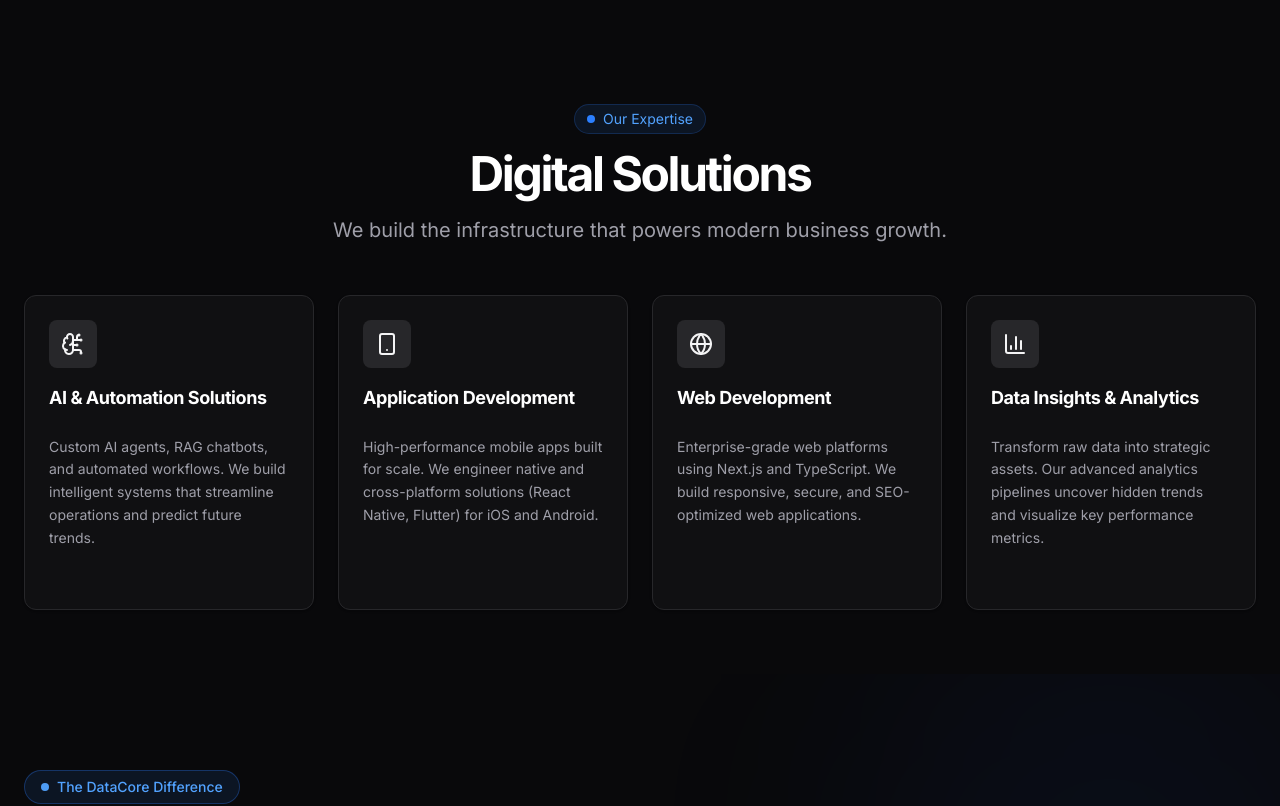
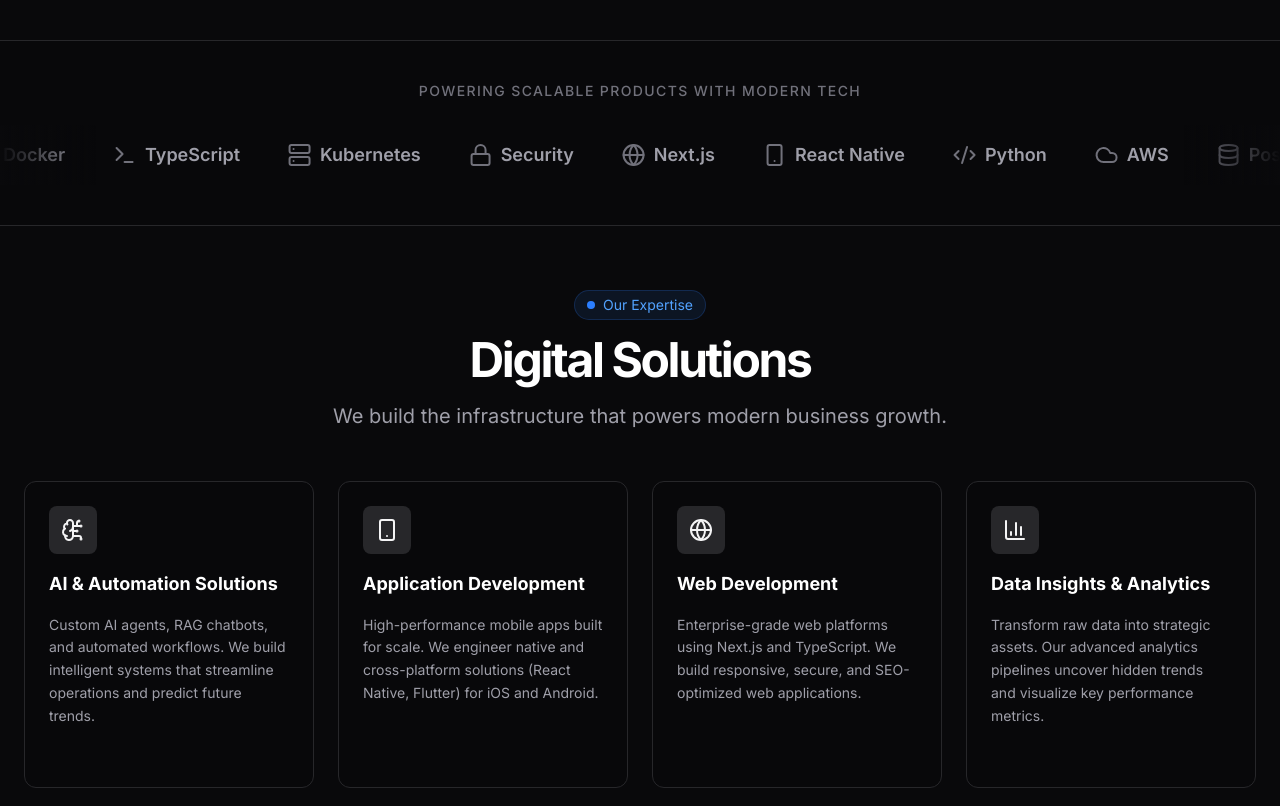
Before and after one commit to Devkolsawala/datacore-mvp, a Next.js app: page / in a window 1280 px wide. Shown: the part 680-1486 px from the top of the page. Built offline with nearby package versions, Linux system fonts and the light colour scheme.

Commit message:
New Changes

```diff
--- a/app/globals.css
+++ b/app/globals.css
@@ -84,3 +84,23 @@
     @apply bg-background text-foreground;
   }
 }
+
+@keyframes marquee {
+  0% {
+    transform: translateX(0);
+  }
+  100% {
+    transform: translateX(-100%); /* Moves left by 50% or 100% depending on duplicate width */
+  }
+}
+
+.animate-marquee {
+  display: flex;
+  width: max-content;
+  animation: marquee 30s linear infinite;
+}
+
+/* Pause animation on hover for better UX */
+.animate-marquee:hover {
+  animation-play-state: paused;
+}
--- a/app/page.tsx
+++ b/app/page.tsx
@@ -1,4 +1,5 @@
 import { Hero } from "@/components/sections/hero"
+import { TechMarquee } from "@/components/ui/tech-marquee"
 import { Services } from "@/components/sections/services"
 import { About } from "@/components/sections/about"
 import { Metrics } from "@/components/sections/metrics"
@@ -9,6 +10,7 @@ export default function Home() {
   return (
     <main className="flex min-h-screen flex-col bg-zinc-950">
       <Hero />
+      <TechMarquee />
       <Services />
       <About />
       <Metrics />
--- a/components/sections/services.tsx
+++ b/components/sections/services.tsx
@@ -1,6 +1,6 @@
-"use client" // Added use client to handle scroll
+"use client"
 
-import { Card, CardContent, CardHeader, CardTitle } from "@/components/ui/card"
+import { SpotlightCard } from "@/components/ui/spotlight-card" // 1. Import SpotlightCard
 import { Smartphone, Globe, BarChart3, ArrowRight, BrainCircuit } from "lucide-react"
 
 const services = [
@@ -35,9 +35,11 @@ export function Services() {
   };
 
   return (
-    // Reduced padding: py-24 -> py-16
+    // Preserved your padding (py-16) and background
     <section id="services" className="py-16 bg-zinc-950">
       <div className="container px-4 md:px-6 mx-auto">
+
+        {/* Header Section (Unchanged) */}
         <div className="flex flex-col items-center justify-center space-y-4 text-center mb-12">
           <div className="inline-flex items-center rounded-full border border-blue-500/20 bg-blue-500/10 px-3 py-1 text-sm text-blue-400">
             <span className="flex h-2 w-2 rounded-full bg-blue-500 mr-2"></span>
@@ -51,30 +53,41 @@ export function Services() {
           </p>
         </div>
 
+        {/* Grid (Preserved lg:grid-cols-4) */}
         <div className="grid grid-cols-1 md:grid-cols-2 lg:grid-cols-4 gap-6">
           {services.map((service, index) => (
-            <Card
+            <SpotlightCard
               key={index}
-              className="group relative border-zinc-800 bg-zinc-900/50 hover:bg-zinc-900 hover:border-zinc-700 transition-all duration-300 cursor-pointer"
+              // 2. Added 'group' to enable hover effects, kept your cursor-pointer
+              className="group p-6 h-full flex flex-col justify-between cursor-pointer"
+              // 3. Re-attached your scroll function
               onClick={scrollToContact}
             >
-              <CardHeader>
+              {/* Header Area */}
+              <div className="mb-4">
+                {/* Icon Box with your specific hover colors */}
                 <div className="mb-4 inline-flex h-12 w-12 items-center justify-center rounded-lg bg-zinc-800 group-hover:bg-blue-600 transition-colors duration-300">
                   <service.icon className="h-6 w-6 text-zinc-100" />
                 </div>
-                <CardTitle className="text-lg font-bold text-white group-hover:text-blue-400 transition-colors">
+
+                {/* Title */}
+                <h3 className="text-lg font-bold text-white group-hover:text-blue-400 transition-colors">
                   {service.title}
-                </CardTitle>
-              </CardHeader>
-              <CardContent>
+                </h3>
+              </div>
+
+              {/* Content Area */}
+              <div>
                 <p className="text-zinc-400 text-sm leading-relaxed mb-4 min-h-[80px]">
                   {service.description}
                 </p>
+
+                {/* Learn More Link with your animation */}
                 <div className="flex items-center text-sm font-medium text-blue-500 opacity-0 -translate-x-2 group-hover:opacity-100 group-hover:translate-x-0 transition-all duration-300">
                   Learn more <ArrowRight className="ml-1 h-4 w-4" />
                 </div>
-              </CardContent>
-            </Card>
+              </div>
+            </SpotlightCard>
           ))}
         </div>
       </div>
--- /dev/null
+++ b/components/ui/spotlight-card.tsx
@@ -0,0 +1,70 @@
+"use client"
+
+import React, { useRef, useState, MouseEvent } from "react"
+
+interface SpotlightCardProps extends React.HTMLAttributes<HTMLDivElement> {
+  children: React.ReactNode
+  className?: string
+  spotlightColor?: string
+}
+
+export function SpotlightCard({
+  children,
+  className = "",
+  spotlightColor = "rgba(255, 255, 255, 0.25)", // Default white glow
+  ...props
+}: SpotlightCardProps) {
+  const divRef = useRef<HTMLDivElement>(null)
+  const [position, setPosition] = useState({ x: 0, y: 0 })
+  const [opacity, setOpacity] = useState(0)
+
+  const handleMouseMove = (e: MouseEvent<HTMLDivElement>) => {
+    if (!divRef.current) return
+
+    const div = divRef.current
+    const rect = div.getBoundingClientRect()
+
+    setPosition({ x: e.clientX - rect.left, y: e.clientY - rect.top })
+  }
+
+  const handleFocus = () => {
+    setOpacity(1)
+  }
+
+  const handleBlur = () => {
+    setOpacity(0)
+  }
+
+  const handleMouseEnter = () => {
+    setOpacity(1)
+  }
+
+  const handleMouseLeave = () => {
+    setOpacity(0)
+  }
+
+  return (
+    <div
+      ref={divRef}
+      onMouseMove={handleMouseMove}
+      onFocus={handleFocus}
+      onBlur={handleBlur}
+      onMouseEnter={handleMouseEnter}
+      onMouseLeave={handleMouseLeave}
+      // Base styles: dark background, thin border, hidden overflow
+      className={`relative overflow-hidden rounded-xl border border-zinc-800 bg-zinc-950/50 ${className}`}
+      {...props}
+    >
+      {/* The Moving Spotlight Gradient */}
+      <div
+        className="pointer-events-none absolute -inset-px opacity-0 transition duration-300"
+        style={{
+          opacity,
+          background: `radial-gradient(600px circle at ${position.x}px ${position.y}px, ${spotlightColor}, transparent 40%)`,
+        }}
+      />
+      {/* Content Container (z-index ensures text stays above glow) */}
+      <div className="relative h-full z-10">{children}</div>
+    </div>
+  )
+}
--- /dev/null
+++ b/components/ui/tech-marquee.tsx
@@ -0,0 +1,62 @@
+"use client"
+
+import {
+  Code2, Database, Globe, Cpu, Cloud, Smartphone,
+  Lock, Server, Terminal, Layers
+} from "lucide-react"
+
+const techs = [
+  { name: "Next.js", icon: Globe },
+  { name: "React Native", icon: Smartphone },
+  { name: "Python", icon: Code2 },
+  { name: "AWS", icon: Cloud },
+  { name: "PostgreSQL", icon: Database },
+  { name: "TensorFlow", icon: Cpu },
+  { name: "Docker", icon: Layers },
+  { name: "TypeScript", icon: Terminal },
+  { name: "Kubernetes", icon: Server },
+  { name: "Security", icon: Lock },
+]
+
+export function TechMarquee() {
+  return (
+    <section className="py-10 border-y border-zinc-800 bg-zinc-950/50 overflow-hidden">
+      <div className="container px-4 mx-auto mb-6 text-center">
+        <p className="text-sm font-medium text-zinc-500 uppercase tracking-widest">
+          Powering scalable products with modern tech
+        </p>
+      </div>
+
+      <div className="relative flex overflow-x-hidden group">
+        {/* Gradient Masks to fade edges */}
+        <div className="absolute top-0 left-0 z-10 h-full w-24 bg-gradient-to-r from-zinc-950 to-transparent"></div>
+        <div className="absolute top-0 right-0 z-10 h-full w-24 bg-gradient-to-l from-zinc-950 to-transparent"></div>
+
+        {/* The Scrolling Track (Duplicate content for seamless loop) */}
+        <div className="animate-marquee flex gap-12 whitespace-nowrap py-4">
+          {/* First Set */}
+          {techs.map((tech, index) => (
+            <div key={index} className="flex items-center gap-2 text-zinc-400">
+              <tech.icon className="h-6 w-6 text-zinc-500" />
+              <span className="text-lg font-semibold">{tech.name}</span>
+            </div>
+          ))}
+          {/* Second Set (Duplicate) */}
+          {techs.map((tech, index) => (
+            <div key={`duplicate-${index}`} className="flex items-center gap-2 text-zinc-400">
+              <tech.icon className="h-6 w-6 text-zinc-500" />
+              <span className="text-lg font-semibold">{tech.name}</span>
+            </div>
+          ))}
+           {/* Third Set (Extra Safety for wide screens) */}
+           {techs.map((tech, index) => (
+            <div key={`duplicate-2-${index}`} className="flex items-center gap-2 text-zinc-400">
+              <tech.icon className="h-6 w-6 text-zinc-500" />
+              <span className="text-lg font-semibold">{tech.name}</span>
+            </div>
+          ))}
+        </div>
+      </div>
+    </section>
+  )
+}
```
